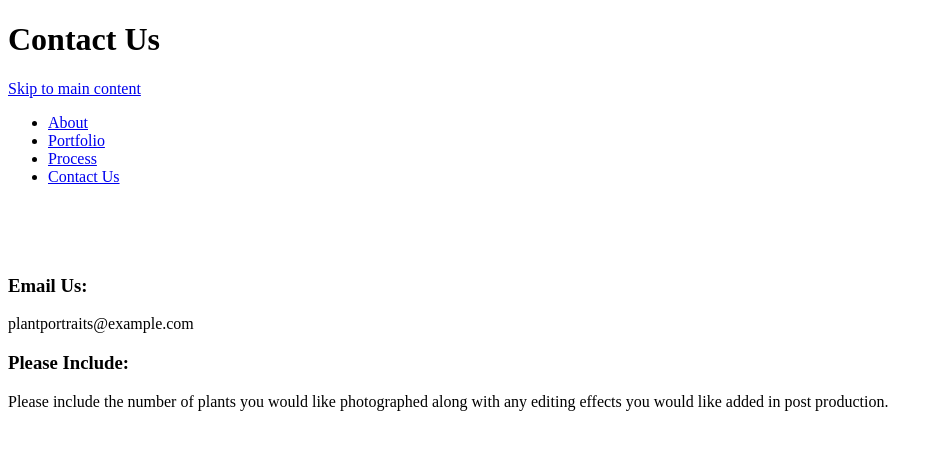
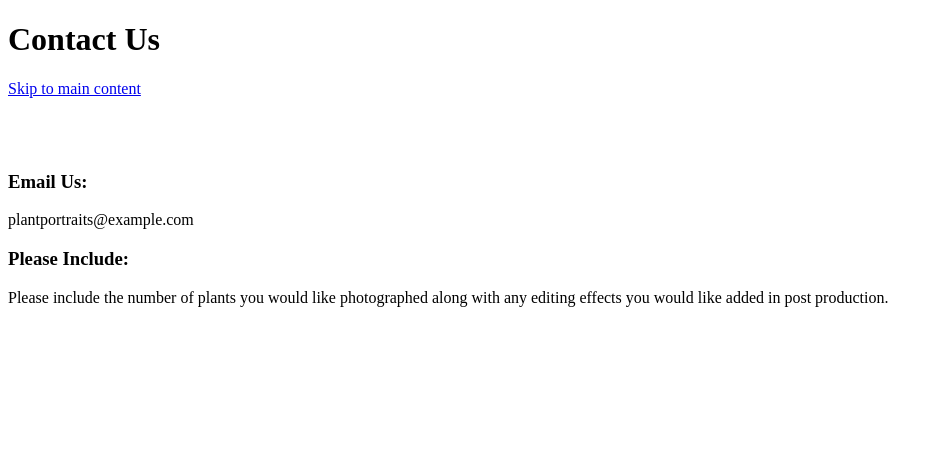
Before and after one commit to kearlyaa/html300-v2, a Nuxt app: page /contactus in a window 1280 px wide. Shown: the top 450 px of the page, without its empty margins (0-943 px from the left). Built offline with nearby package versions, Linux system fonts and the light colour scheme.

Commit message:
Update contactus.vue

```diff
--- a/pages/contactus.vue
+++ b/pages/contactus.vue
@@ -9,15 +9,7 @@
             <a href="#main-content" class="hidden">Skip to main content</a>
 
       </div>
-  <nav>
-    <ul>
-   <li><NuxtLink to="/about">About</NuxtLink>
-  <li><NuxtLink to="/portfolio">Portfolio</NuxtLink>
-  <li><NuxtLink to="/process">Process</NuxtLink>
-  <li><NuxtLink to="/contactus">Contact Us</NuxtLink>
-  </li>
-  </ul>
-  </nav>
+
 
   <br>
   <br>
```
